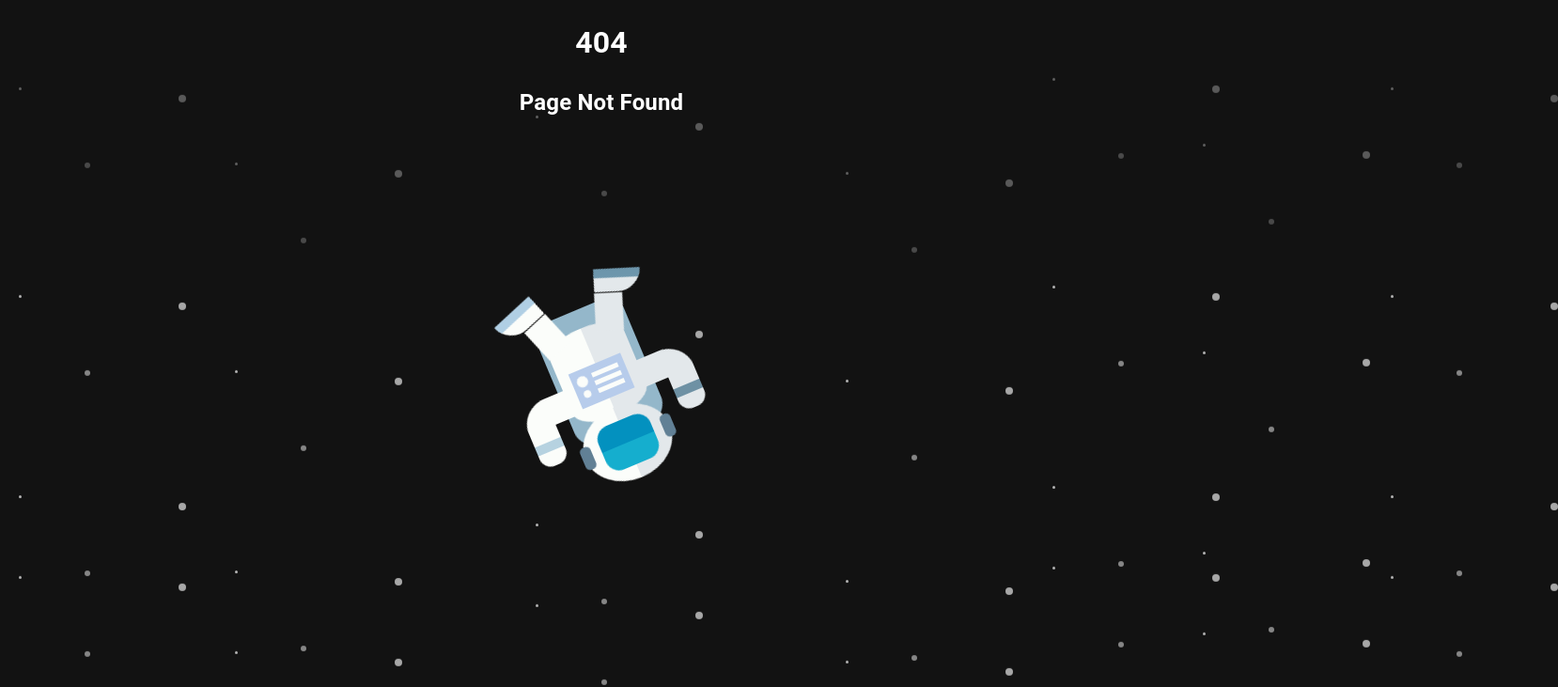
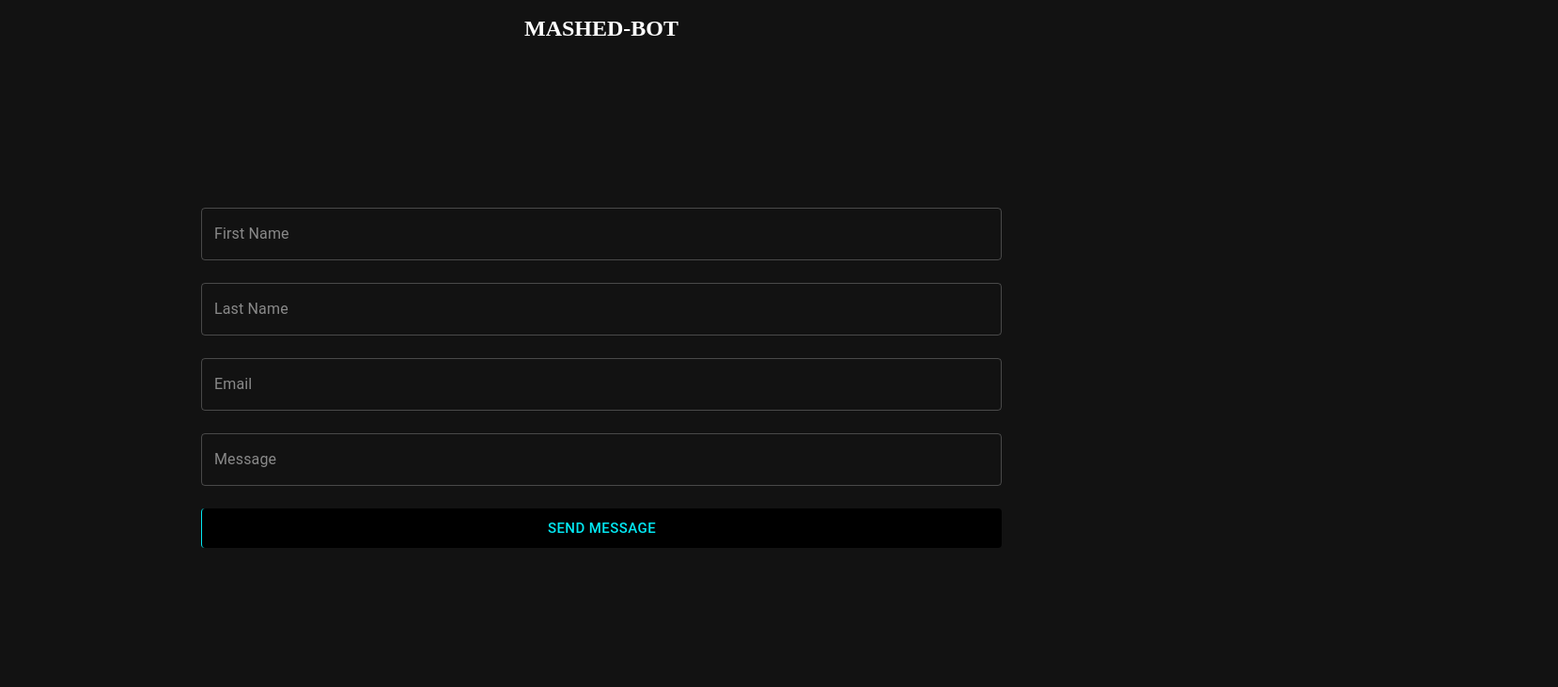
Before and after one commit to Fatenkh7/Frontend-Final-Project, a React (Create React App) app: page /contact in a window 1280 px wide. Before the commit this address had no page. Shown: the top 731 px of the page at 94% size, 1658 px wide, since content can reach past the window. Built offline with nearby package versions, Linux system fonts and the light colour scheme.

Commit message:
add the form

```diff
--- a/src/App.jsx
+++ b/src/App.jsx
@@ -15,6 +15,7 @@ import About from "./pages/About/About";
 import Loading from "./components/loading/loading";
 import ProtectedRoute from "./components/ProtectedRoute";
 import NotFoundPage from "./components/NotFoundPage/NotFoundPage";
+import Contact from "./pages/Contact/Contact";
 
 function App() {
   const [user, setUser] = useState(null);
@@ -61,6 +62,9 @@ function App() {
         <Routes>
           <Route path="/" element={<Page loading={loading} />} />
           <Route path="/about" element={<About loading={loading} />} />
+          <Route path="/contact" element={<AuthRoute>
+            <Contact loading={loading} />
+          </AuthRoute>} />
           <Route path="/sign" element={<FirstPage loading={loading} />} />
           <Route
             path="/signin"
--- /dev/null
+++ b/src/api/contact.jsx
@@ -0,0 +1,15 @@
+import axiosClient from "./apiClient";
+export const createMessage = async (first_name, last_name, email, message) => {
+    try {
+        const response = await axiosClient.post("contact", {
+            first_name,
+            last_name,
+            email,
+            message,
+        });
+
+        return { response: response.data, error: null };
+    } catch (error) {
+        return { response: null, error: error.response.data };
+    }
+};
--- /dev/null
+++ b/src/pages/Contact/Contact.jsx
@@ -0,0 +1,120 @@
+import React, { useState } from 'react';
+import { useNavigate } from 'react-router-dom';
+import { useFormik } from 'formik';
+import { toast } from 'react-toastify';
+import * as yup from 'yup';
+import { createMessage } from '../../api/contact';
+import { Box, Button, Stack, TextField } from '@mui/material';
+import { createTheme } from '@mui/material/styles';
+import Loading from '../../components/loading/loading';
+
+const theme = createTheme({
+  palette: {
+    metallicBlue: {
+      main: '#000000',
+      border: '#03e9f4',
+    },
+  },
+});
+
+const Contact = () => {
+  const navigate = useNavigate();
+  const [loading, setLoading] = useState(false); // Added loading state
+  const form = useFormik({
+    initialValues: {
+      first_name: '',
+      last_name: '',
+      email: '',
+      message: '',
+    },
+    validationSchema: yup.object({
+      first_name: yup.string().trim().required('First name is required'),
+      last_name: yup.string().trim().required('Last name is required'),
+      email: yup.string().trim().required('Email is required').email('Invalid email address'),
+      message: yup.string().trim().required('Message is required'),
+    }),
+
+    onSubmit: async (values) => {
+      try {
+        setLoading(true); // Set loading state to true
+        const { response, error } = await createMessage(
+          values.first_name,
+          values.last_name,
+          values.email,
+          values.message
+        );
+        if (error) {
+          toast.error('Failed to send message.');
+        } else {
+          navigate('/sign');
+          toast.success('Message sent successfully.');
+        }
+      } catch (error) {
+        toast.error('Failed to send message.');
+      } finally {
+        setLoading(false); // Set loading state to false
+      }
+    },
+  });
+
+  if (loading) {
+    return <Loading />;
+  }
+
+  return (
+    <Box component="form" noValidate onSubmit={form.handleSubmit}>
+      <Stack spacing={3}>
+        <TextField
+          fullWidth
+          placeholder="First Name"
+          name="first_name"
+          value={form.values.first_name}
+          onChange={form.handleChange}
+          error={form.touched.first_name && form.errors.first_name !== undefined}
+          helperText={form.touched.first_name && form.errors.first_name}
+        />
+        <TextField
+          fullWidth
+          placeholder="Last Name"
+          name="last_name"
+          value={form.values.last_name}
+          onChange={form.handleChange}
+          error={form.touched.last_name && form.errors.last_name !== undefined}
+          helperText={form.touched.last_name && form.errors.last_name}
+        />
+        <TextField
+          fullWidth
+          placeholder="Email"
+          name="email"
+          value={form.values.email}
+          onChange={form.handleChange}
+          error={form.touched.email && form.errors.email !== undefined}
+          helperText={form.touched.email && form.errors.email}
+        />
+        <TextField
+          fullWidth
+          placeholder="Message"
+          name="message"
+          value={form.values.message}
+          onChange={form.handleChange}
+          error={form.touched.message && form.errors.message !== undefined}
+          helperText={form.touched.message && form.errors.message}
+        />
+        <Button
+          type="submit"
+          size="large"
+          sx={{
+            color: theme.palette.metallicBlue.border,
+            borderLeft: 1,
+            backgroundColor: theme.palette.metallicBlue.main,
+          }}
+          disabled={form.isSubmitting}
+        >
+          Send Message
+        </Button>
+      </Stack>
+    </Box>
+  );
+};
+
+export default Contact;
```
